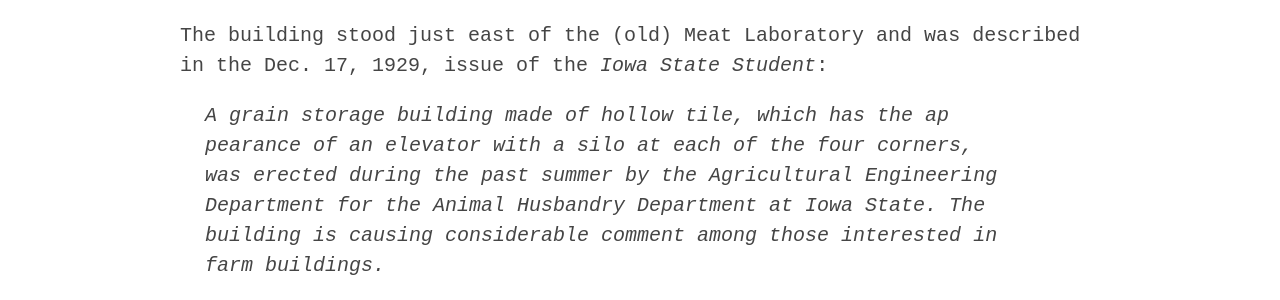
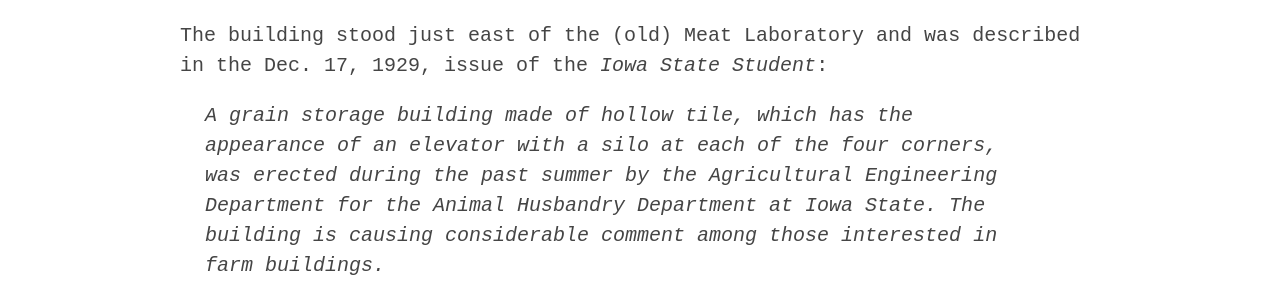
Before and after one commit to emanderson811/day-edition, a Jekyll site: the page built from _texts/buildings/074day-feed-storage-elevator.md, in a window 1280 px wide. Shown: the part 888-1188 px from the top of the page. Built offline with Jekyll 4.4.1, drawn with Linux system fonts in a browser that asks for light colours.

Commit message:
Update 074day-feed-storage-elevator.md

```diff
--- a/_texts/buildings/074day-feed-storage-elevator.md
+++ b/_texts/buildings/074day-feed-storage-elevator.md
@@ -22,7 +22,7 @@
 
 The building stood just east of the (old) Meat Laboratory and was described in the Dec. 17, 1929, issue of the *Iowa State Student*:
 
->A grain storage building made of hollow tile, which has the ap pearance of an elevator with a silo at each of the four corners, was erected during the past summer by the Agricultural Engineering Department for the Animal Husbandry Department at Iowa State. The building is causing considerable comment among those interested in farm buildings.
+>A grain storage building made of hollow tile, which has the appearance of an elevator with a silo at each of the four corners, was erected during the past summer by the Agricultural Engineering Department for the Animal Husbandry Department at Iowa State. The building is causing considerable comment among those interested in farm buildings.
 >
 >The structure of the granary is such that it will easily hold 10,000 bushels of ear corn and an equal amount of small grains. Air hoists, electrically controlled, elevate the grain into the various bins. One unusual feature of the corn bins is the fact that they have solid tile walls in contrast to the usual corn crib construction. These two bins are equipped with false bottoms to provide the necessary circulation of air through the corn.
 
```
